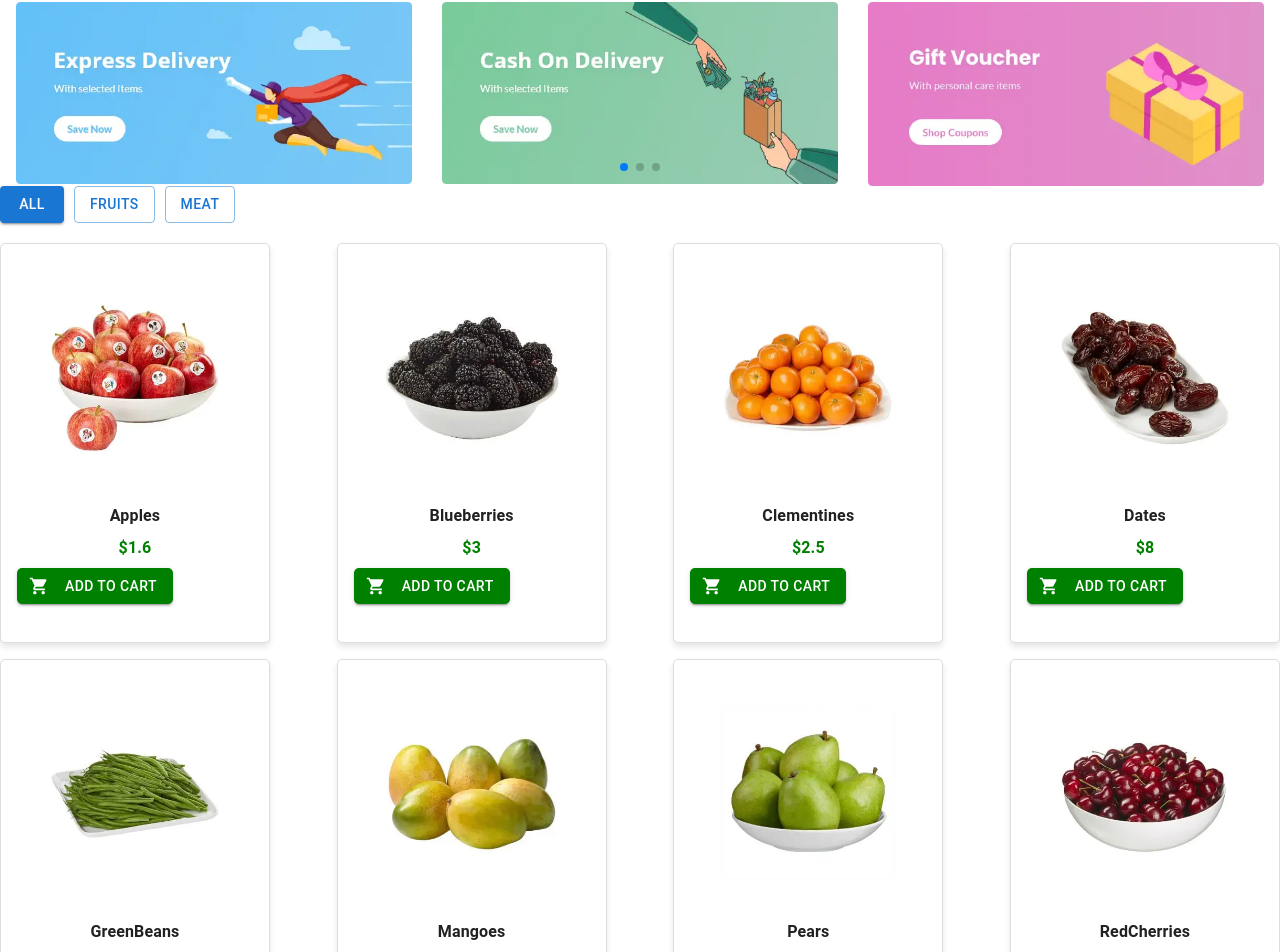
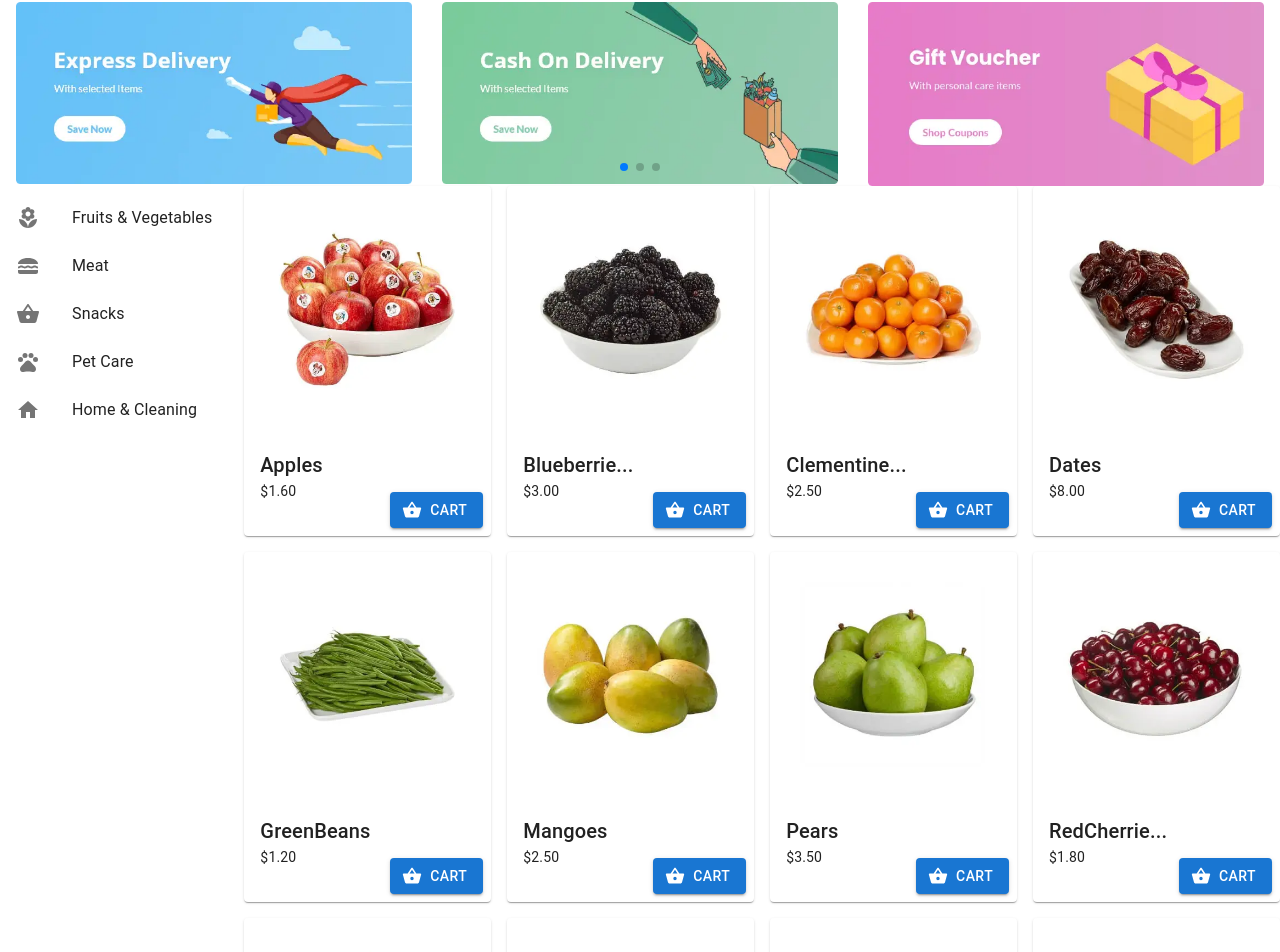
Before and after one commit to muneemgithub/Project-Capstone-3, a React (Create React App) app: page / in a window 1280 px wide. Shown: the part 822-1774 px from the top of the page. Built offline with nearby package versions, Linux system fonts and the light colour scheme.

Commit message:
cards and sidebar in product page

```diff
--- a/src/Components/Slice/Products/product.jsx
+++ b/src/Components/Slice/Products/product.jsx
@@ -60,8 +60,12 @@ import Cleaning_supply_astonishImg from "../../Assests/cleaning_supply_astonishI
 import Cleaning_supply_bonaImg from "../../Assests/cleaning_supply_bonaImage.webp"
 import Cleaning_supply_everImg from "../../Assests/cleaning_supply_ever_springImage.webp"
 import Cleaning_supply_glitz_steelImg from "../../Assests/cleaning_supply_glitz_steel_cleanerImage.webp"
-import { Box,  Button,  Typography } from '@mui/material'
-import ShoppingCartIcon from '@mui/icons-material/ShoppingCart';
+import {Box, Button, Typography, List, ListItemButton, ListItemText, Card, ListItemIcon, CardContent, Grid, CardMedia  } from '@mui/material'
+import ShoppingBasketIcon from '@mui/icons-material/ShoppingBasket';
+import PetsIcon from '@mui/icons-material/Pets';
+import HomeIcon from '@mui/icons-material/Home';
+import LunchDiningIcon from '@mui/icons-material/LunchDining';
+import LocalFloristIcon from '@mui/icons-material/LocalFlorist';
 
 const dummydata = [
     {
@@ -491,92 +495,85 @@ const dummydata = [
         category: "Home & Cleaning",
     }
 ]
+
 const Products = () => {
-  const [selectedCategory, setSelectedCategory] = useState('All');
+    const [selectedCategory, setSelectedCategory] = useState(null);
+
+    // Categories list
+    const categories = [
+        { name: 'Fruits & Vegetables', icon: <LocalFloristIcon />, key: 'Fruit' },
+        { name: 'Meat', icon: <LunchDiningIcon />, key: 'Meat' },
+        { name: 'Snacks', icon: <ShoppingBasketIcon />, key: 'Snacks' },
+        { name: 'Pet Care', icon: <PetsIcon />, key: 'Pet Care' },
+        { name: 'Home & Cleaning', icon: <HomeIcon />, key: 'Home & Cleaning' },
+    ];
+
+    const handleCategorySelect = (key) => {
+        setSelectedCategory(key);
+    };
 
     // Filter products based on selected category
-    const filteredProducts = dummydata.filter((item) =>
-      selectedCategory === 'All' || item.category === selectedCategory
-    );
+    const filteredProducts = selectedCategory
+        ? dummydata.filter((product) => product.category === selectedCategory)
+        : dummydata;
+
+    // Function to truncate product names if they are longer than 10 characters
+    const truncateName = (name) => {
+        return name.length > 10 ? name.slice(0, 10) + '...' : name;
+    };
+
     return (
-      <>
-        {/* Category Selection Buttons */}
-        <div style={{ marginBottom: '20px' }}>
+        <Box display="flex" gap={2}>
+            {/* Sidebar for Category Selection */}
+            <Box>
+                <List>
+                    {categories.map((category) => (
+                        <ListItemButton key={category.key} onClick={() => handleCategorySelect(category.key)}>
+                            <ListItemIcon>{category.icon}</ListItemIcon>
+                            <ListItemText primary={category.name} />
+                        </ListItemButton>
+                    ))}
+                </List>
+            </Box>
+
+            {/* Product Display Grid */}
+            <Box flex={1}>
+                <Grid container spacing={2}>
+                    {filteredProducts.map((product) => (
+                        <Grid item xs={12} sm={6} md={3} key={product.id}>
+                            <Card sx={{ position: 'relative', height: '350px' }}>
+                                <CardMedia
+                                    component="img"
+                                    height="140"
+                                    image={product.Image}
+                                    alt={product.name}
+                                />
+                                <CardContent>
+                                    <Typography variant="h6">{truncateName(product.name)}</Typography>
+                                    <Typography variant="body2">${product.Price.toFixed(2)}</Typography>
+                                </CardContent>
+
+                                {/* Add to Cart Button */}
                                 <Button
-            onClick={() => setSelectedCategory('All')}
-            variant={selectedCategory === 'All' ? 'contained' : 'outlined'}
-            style={{ marginRight: '10px' }}
-          >
-            All
-          </Button>
-          <Button
-            onClick={() => setSelectedCategory('Fruit')}
-            variant={selectedCategory === 'Fruit' ? 'contained' : 'outlined'}
-            style={{ marginRight: '10px' }}
-          >
-            Fruits
-          </Button>
-          <Button
-            onClick={() => setSelectedCategory('Meat')}
-            variant={selectedCategory === 'Meat' ? 'contained' : 'outlined'}
-          >
-            Meat
-          </Button>
-        </div>
-
-        {/* Displaying filtered products */}
-        <div style={{ display: 'flex', flexWrap: 'wrap', gap: '16px', justifyContent: 'space-between', marginTop: 20 }}>
-          {filteredProducts.map((item) => (
-            <Box
-              key={item.id}
-              style={{
-                width: '270px',
-                height: '400px',
-                textAlign: 'center',
-                background: 'white',
-                boxShadow: '0px 4px 6px rgba(0, 0, 0, 0.1)',
-                borderRadius: '5px',
-                padding: '16px',
-                border: '1px solid #ddd',
+                                    variant="contained"
+                                    color="primary"
+                                    startIcon={<ShoppingBasketIcon />}
+                                    sx={{
+                                        position: 'absolute',
+                                        bottom: 8,
+                                        right: 8,
                                     }}
                                 >
-              <img
-                src={item.Image}
-                alt={item.name}
-                style={{ width: '100%', height: 'auto', borderRadius: '5px' }}
-              />
-              <Typography style={{ fontWeight: 'bold', marginTop: '8px' }}>
-                {item.name}
-              </Typography>
-              <Typography
-                style={{
-                  color: 'green',
-                  fontWeight: 'bold',
-                  margin: '8px 0',
-                }}
-              >
-                ${item.Price}
-              </Typography>
-              <Button
-                variant="contained"
-                style={{
-                  backgroundColor: 'green',
-                  color: 'white',
-                  borderRadius: '5px',
-                  display: 'flex',
-                  alignItems: 'center',
-                  gap: '8px',
-                }}
-                startIcon={<ShoppingCartIcon />}
-              >
-                Add to Cart
+                                    Cart
                                 </Button>
+                            </Card>
+                        </Grid>
+                    ))}
+                </Grid>
             </Box>
-          ))}
-        </div>
-      </>
+        </Box>
     );
+};
 
-}
 
 export default Products;
```
Lines whose indentation alone changed are shown as unchanged.
